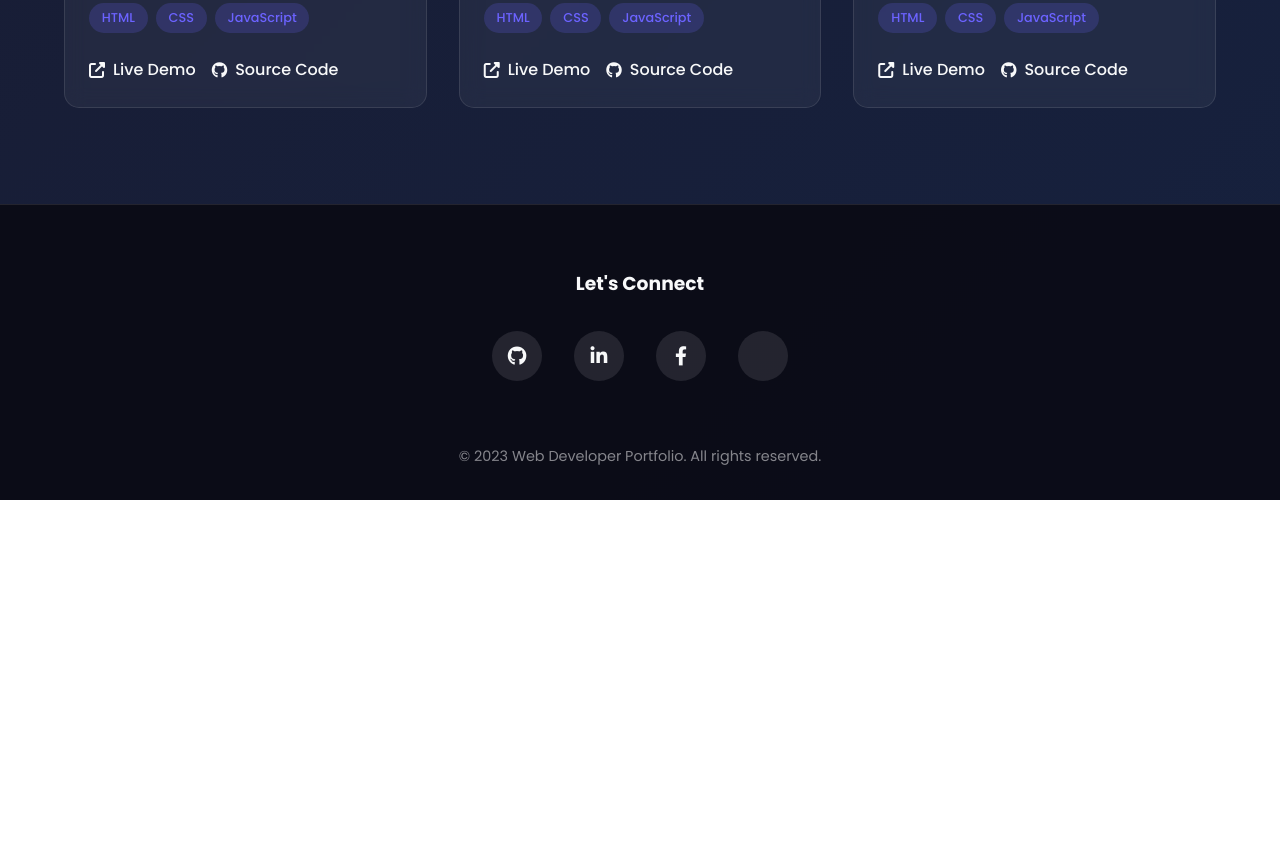
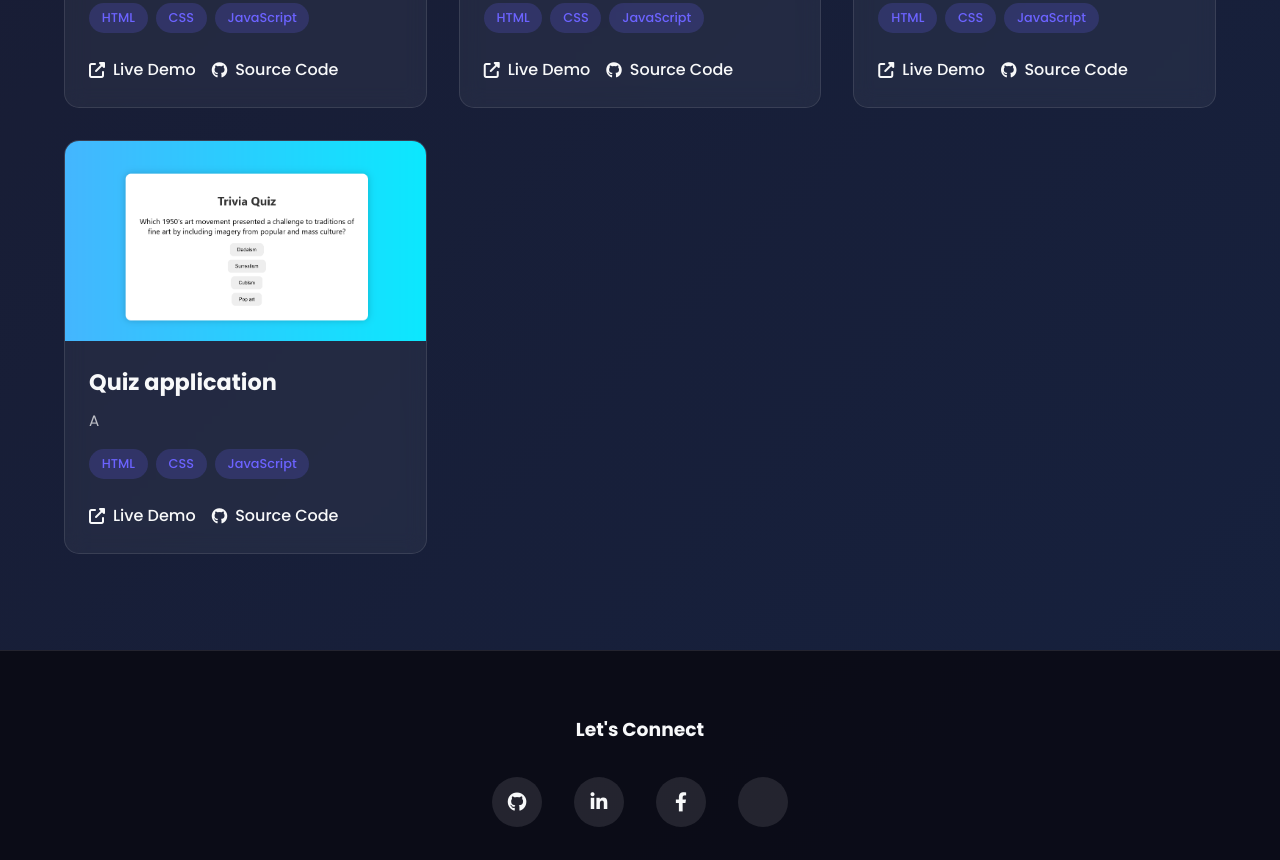
Before and after one commit to alihassan2345/personal-portfolio-professional, a plain HTML site: page index.html in a window 1280 px wide. Shown: the part 1937-2797 px from the top of the page. Before the commit the page ends 2437 px from the top, so only its background shows below. Drawn offline with Linux system fonts and the light colour scheme.

Commit message:
personal portfolio

```diff
--- a/index.html
+++ b/index.html
@@ -834,11 +834,13 @@
               <a
                 href="https://fake-store-with-integrated-api.vercel.app/"
                 class="project-link"
+                target="_blank"
                 ><i class="fas fa-external-link-alt"></i> Live Demo</a
               >
               <a
                 href="https://github.com/alihassan2345/fake_store_with_integrated_api.git"
                 class="project-link"
+                target="_blank"
                 ><i class="fab fa-github"></i> Source Code</a
               >
             </div>
@@ -861,11 +863,13 @@
               <a
                 href="https://online-news-with-integrated-api.vercel.app/"
                 class="project-link"
+                target="_blank"
                 ><i class="fas fa-external-link-alt"></i> Live Demo</a
               >
               <a
                 href="https://github.com/alihassan2345/online-news-with-integrated-api.git"
                 class="project-link"
+                target="_blank"
                 ><i class="fab fa-github"></i> Source Code</a
               >
             </div>
@@ -888,16 +892,63 @@
               <a
                 href="https://weather-app-gules-xi-97.vercel.app/"
                 class="project-link"
+                target="_blank"
                 ><i class="fas fa-external-link-alt"></i> Live Demo</a
               >
               <a
                 href="https://github.com/alihassan2345/weather-app.git"
                 class="project-link"
+                target="_blank"
                 ><i class="fab fa-github"></i> Source Code</a
               >
             </div>
           </div>
         </div>
+
+
+
+
+
+
+
+
+
+<div class="project-card">
+          <div class="project-img">
+            <img src="./Screenshot 2025-07-10 192444.png" alt="Project 1" />
+          </div>
+          <div class="project-info">
+            <h3>Quiz application</h3>
+            <p>A</p>
+            <div class="tech-tags">
+              <span class="tech-tag">HTML</span>
+              <span class="tech-tag">CSS</span>
+              <span class="tech-tag">JavaScript</span>
+            </div>
+            <div class="project-links">
+              <a
+                href="https://quiz-application-with-integrated-ap.vercel.app/"
+                class="project-link"
+                target="_blank"
+                ><i class="fas fa-external-link-alt"></i> Live Demo</a
+              >
+              <a
+                href="https://github.com/alihassan2345/quiz-application-with-integrated-api.git"
+                class="project-link"
+                target="_blank"
+                ><i class="fab fa-github"></i> Source Code</a
+              >
+            </div>
+          </div>
+        </div>
+
+
+
+
+
+
+
+
       </div>
     </section>
 
```
Also changed, not shown: Screenshot 2025-07-10 192444.png (added).
